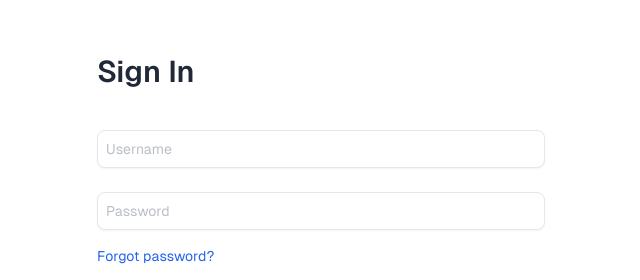
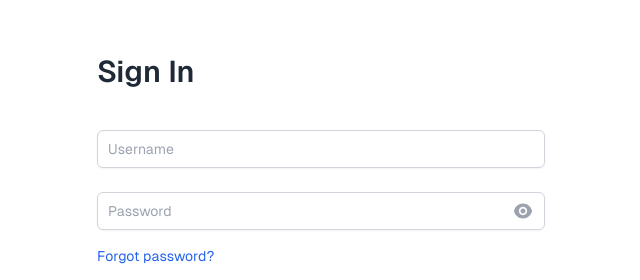
Before and after one commit to dstk-labs/dstk, a React (Vite) app in the folder dstk-web/: page /login in a window 1280 px wide. Shown: the part 185-465 px from the top of the page, without its empty margins (319-959 px from the left). Built offline with nearby package versions, Linux system fonts and the light colour scheme.

Commit message:
restyle input component (#55)

```diff
--- a/dstk-web/src/components/ui/input/Input.tsx
+++ b/dstk-web/src/components/ui/input/Input.tsx
@@ -1,50 +1,127 @@
-import { createElement, forwardRef } from 'react';
+import { forwardRef, useState } from 'react';
+import { RiEyeFill, RiEyeOffFill, RiSearchLine } from '@remixicon/react';
 import { cva, type VariantProps } from 'class-variance-authority';
-import { cn } from '@/lib/cn';
 
-const inputVariants = cva(
-    'block w-full shadow-sm pl-2 rounded-lg border bg-white placeholder-gray-400/70 text-gray-700 focus:outline-none focus:ring focus:ring-opacity-40 disabled:cursor-not-allowed disabled:bg-gray-50 disabled:text-gray-500',
+import { cn } from '@/lib';
+
+const inputStyles = cva(
+    cn(
+        // base
+        'relative block w-full appearance-none rounded-md border px-2.5 py-2 shadow-sm outline-none transition sm:text-sm',
+        // border color
+        'border-gray-300 dark:border-gray-800',
+        // text color
+        'text-gray-900 dark:text-gray-50',
+        // placeholder color
+        'placeholder-gray-400 dark:placeholder-gray-500',
+        // background color
+        'bg-white dark:bg-gray-950',
+        // disabled
+        'disabled:border-gray-300 disabled:bg-gray-100 disabled:text-gray-400',
+        'disabled:dark:border-gray-700 disabled:dark:bg-gray-800 disabled:dark:text-gray-500',
+        // file
+        'file:-my-2 file:-ml-2.5 file:cursor-pointer file:rounded-l-[5px] file:rounded-r-none file:border-0 file:px-3 file:py-2 file:outline-none focus:outline-none disabled:pointer-events-none file:disabled:pointer-events-none',
+        'file:border-solid file:border-gray-300 file:bg-gray-50 file:text-gray-500 file:hover:bg-gray-100 file:dark:border-gray-800 file:dark:bg-gray-950 file:hover:dark:bg-gray-900/20 file:disabled:dark:border-gray-700',
+        'file:[border-inline-end-width:1px] file:[margin-inline-end:0.75rem]',
+        'file:disabled:bg-gray-100 file:disabled:text-gray-500 file:disabled:dark:bg-gray-800',
+        // focus
+        'focus:ring-2 focus:ring-blue-200 focus:dark:ring-blue-700/30 focus:border-blue-500 focus:dark:border-blue-700',
+        // invalid
+        'aria-[invalid=true]:dark:ring-red-400/20 aria-[invalid=true]:ring-2 aria-[invalid=true]:ring-red-200 aria-[invalid=true]:border-red-500 invalid:ring-2 invalid:ring-red-200 invalid:border-red-500',
+        // remove search cancel button
+        '[&::state(webkit-search-cancel-button)]:hidden [&::state(webkit-search-cancel-button)]:hidden [&::-webkit-search-decoration]:hidden',
+    ),
     {
         variants: {
-            variant: {
-                default: 'border-gray-200 focus:border-blue-400 focus:ring-blue-300',
-                error: 'border-red-400 focus:border-red-400 focus:ring-red-300 focus:ring-opacity-40',
+            hasError: {
+                true: 'ring-2 border-red-500 dark:border-red-700 ring-red-200 dark:ring-red-700/30',
             },
-            size: {
-                xs: 'py-1 text-xs',
-                sm: 'py-1.5 text-sm',
-                md: 'py-2 text-sm',
-                lg: 'py-2.5 text-base',
-                xl: 'py-3 text-lg',
+            // number input
+            enableStepper: {
+                false: '[appearance:textfield] [&::-webkit-inner-spin-button]:appearance-none [&::-webkit-outer-spin-button]:appearance-none',
             },
-        },
-        defaultVariants: {
-            variant: 'default',
-            size: 'md',
         },
     },
 );
 
-export type InputProps = {
-    icon?: React.ElementType;
-} & React.InputHTMLAttributes<HTMLInputElement> &
-    VariantProps<typeof inputVariants>;
+export type InputProps = React.InputHTMLAttributes<HTMLInputElement> &
+    VariantProps<typeof inputStyles> & {
+        inputClassName?: string;
+    };
 
 export const Input = forwardRef<HTMLInputElement, InputProps>(
-    ({ className, icon, size, variant, ...props }, ref) => {
+    (
+        { className, inputClassName, hasError, enableStepper = true, type, ...props }: InputProps,
+        ref,
+    ) => {
+        const [typeState, setTypeState] = useState(type);
+
+        const isPassword = type === 'password';
+        const isSearch = type === 'search';
+
         return (
-            <div className='relative flex items-center'>
-                {icon && (
-                    <div className='absolute w-5 h-5 mx-3 text-gray-400'>{createElement(icon)}</div>
-                )}
+            <div className={cn('relative w-full', className)}>
                 <input
-                    className={cn(inputVariants({ size, variant, className }), icon ? 'pl-11' : '')}
                     ref={ref}
+                    type={isPassword ? typeState : type}
+                    className={cn(
+                        inputStyles({ hasError, enableStepper }),
+                        {
+                            'pl-8': isSearch,
+                            'pr-10': isPassword,
+                        },
+                        inputClassName,
+                    )}
                     {...props}
                 />
+                {isSearch && (
+                    <div
+                        className={cn(
+                            // base
+                            'pointer-events-none absolute bottom-0 left-2 flex h-full items-center justify-center',
+                            // text color
+                            'text-gray-400 dark:text-gray-600',
+                        )}
+                    >
+                        <RiSearchLine className='size-[1.125rem] shrink-0' aria-hidden='true' />
+                    </div>
+                )}
+                {isPassword && (
+                    <div
+                        className={cn(
+                            'absolute bottom-0 right-0 flex h-full items-center justify-center px-3',
+                        )}
+                    >
+                        <button
+                            aria-label='Change password visibility'
+                            className={cn(
+                                // base
+                                'h-fit w-fit rounded-sm outline-none transition-all',
+                                // text
+                                'text-gray-400 dark:text-gray-600',
+                                // hover
+                                'hover:text-gray-500 hover:dark:text-gray-500',
+                                // focus
+                                'outline outline-offset-2 outline-0 focus-visible:outline-2 outline-blue-500 dark:outline-blue-500',
+                            )}
+                            type='button'
+                            onClick={() => {
+                                setTypeState(typeState === 'password' ? 'text' : 'password');
+                            }}
+                        >
+                            <span className='sr-only'>
+                                {typeState === 'password' ? 'Show password' : 'Hide password'}
+                            </span>
+                            {typeState === 'password' ? (
+                                <RiEyeFill aria-hidden='true' className='size-5 shrink-0' />
+                            ) : (
+                                <RiEyeOffFill aria-hidden='true' className='size-5 shrink-0' />
+                            )}
+                        </button>
+                    </div>
+                )}
             </div>
         );
     },
 );
-
 Input.displayName = 'Input';
```
